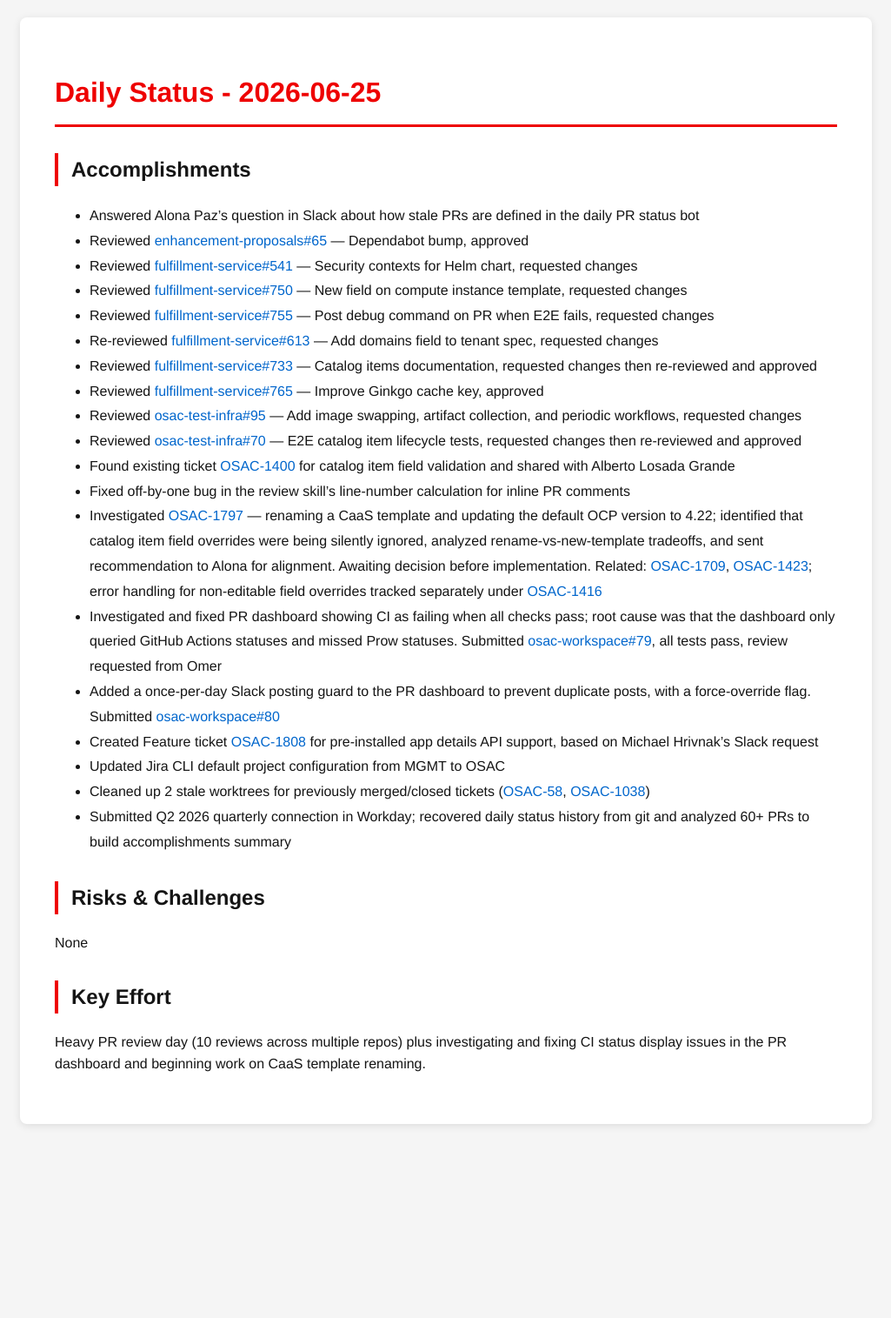
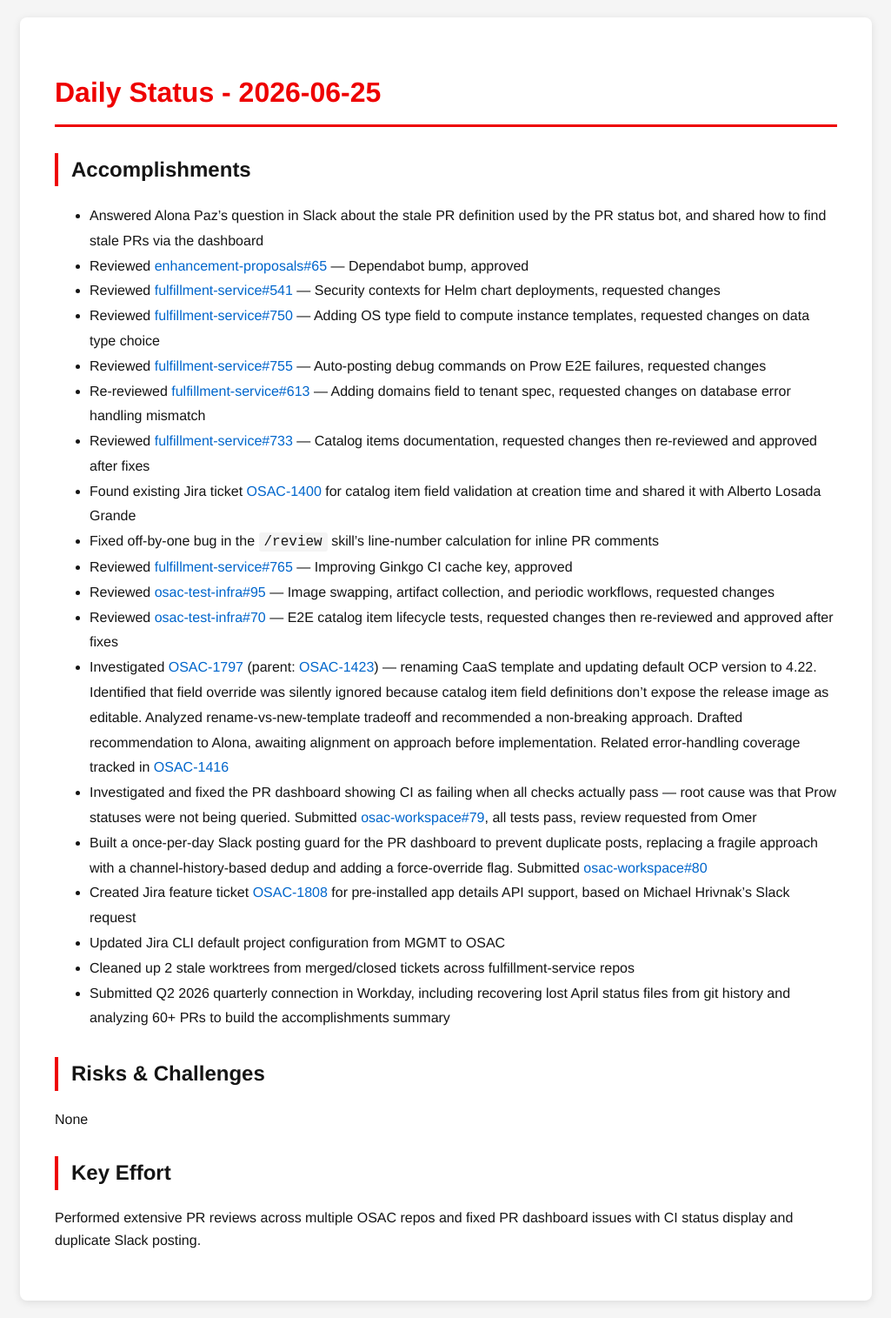
Before and after one commit to tzvatot/daily-status, a Jekyll site: the page built from 2026-06-25.md, in a window 1280 px wide. Shown: the whole page at 87% size, without its empty margins (127-1152 px from the left). Built offline with Jekyll 4.4.1, drawn with Linux system fonts in a browser that asks for light colours; before the commit the page ends 1312 px from its top, so only the background shows below that.

Commit message:
Daily status update - 2026-06-25

```diff
--- a/2026-06-25.md
+++ b/2026-06-25.md
@@ -7,28 +7,28 @@
 # Daily Status - 2026-06-25
 
 ## Accomplishments
-- Answered Alona Paz's question in Slack about how stale PRs are defined in the daily PR status bot
+- Answered Alona Paz's question in Slack about the stale PR definition used by the PR status bot, and shared how to find stale PRs via the dashboard
 - Reviewed [enhancement-proposals#65](https://github.com/osac-project/enhancement-proposals/pull/65) — Dependabot bump, approved
-- Reviewed [fulfillment-service#541](https://github.com/osac-project/fulfillment-service/pull/541) — Security contexts for Helm chart, requested changes
-- Reviewed [fulfillment-service#750](https://github.com/osac-project/fulfillment-service/pull/750) — New field on compute instance template, requested changes
-- Reviewed [fulfillment-service#755](https://github.com/osac-project/fulfillment-service/pull/755) — Post debug command on PR when E2E fails, requested changes
-- Re-reviewed [fulfillment-service#613](https://github.com/osac-project/fulfillment-service/pull/613) — Add domains field to tenant spec, requested changes
-- Reviewed [fulfillment-service#733](https://github.com/osac-project/fulfillment-service/pull/733) — Catalog items documentation, requested changes then re-reviewed and approved
-- Reviewed [fulfillment-service#765](https://github.com/osac-project/fulfillment-service/pull/765) — Improve Ginkgo cache key, approved
-- Reviewed [osac-test-infra#95](https://github.com/osac-project/osac-test-infra/pull/95) — Add image swapping, artifact collection, and periodic workflows, requested changes
-- Reviewed [osac-test-infra#70](https://github.com/osac-project/osac-test-infra/pull/70) — E2E catalog item lifecycle tests, requested changes then re-reviewed and approved
-- Found existing ticket [OSAC-1400](https://redhat.atlassian.net/browse/OSAC-1400) for catalog item field validation and shared with Alberto Losada Grande
-- Fixed off-by-one bug in the review skill's line-number calculation for inline PR comments
-- Investigated [OSAC-1797](https://redhat.atlassian.net/browse/OSAC-1797) — renaming a CaaS template and updating the default OCP version to 4.22; identified that catalog item field overrides were being silently ignored, analyzed rename-vs-new-template tradeoffs, and sent recommendation to Alona for alignment. Awaiting decision before implementation. Related: [OSAC-1709](https://redhat.atlassian.net/browse/OSAC-1709), [OSAC-1423](https://redhat.atlassian.net/browse/OSAC-1423); error handling for non-editable field overrides tracked separately under [OSAC-1416](https://redhat.atlassian.net/browse/OSAC-1416)
-- Investigated and fixed PR dashboard showing CI as failing when all checks pass; root cause was that the dashboard only queried GitHub Actions statuses and missed Prow statuses. Submitted [osac-workspace#79](https://github.com/osac-project/osac-workspace/pull/79), all tests pass, review requested from Omer
-- Added a once-per-day Slack posting guard to the PR dashboard to prevent duplicate posts, with a force-override flag. Submitted [osac-workspace#80](https://github.com/osac-project/osac-workspace/pull/80)
-- Created Feature ticket [OSAC-1808](https://redhat.atlassian.net/browse/OSAC-1808) for pre-installed app details API support, based on Michael Hrivnak's Slack request
+- Reviewed [fulfillment-service#541](https://github.com/osac-project/fulfillment-service/pull/541) — Security contexts for Helm chart deployments, requested changes
+- Reviewed [fulfillment-service#750](https://github.com/osac-project/fulfillment-service/pull/750) — Adding OS type field to compute instance templates, requested changes on data type choice
+- Reviewed [fulfillment-service#755](https://github.com/osac-project/fulfillment-service/pull/755) — Auto-posting debug commands on Prow E2E failures, requested changes
+- Re-reviewed [fulfillment-service#613](https://github.com/osac-project/fulfillment-service/pull/613) — Adding domains field to tenant spec, requested changes on database error handling mismatch
+- Reviewed [fulfillment-service#733](https://github.com/osac-project/fulfillment-service/pull/733) — Catalog items documentation, requested changes then re-reviewed and approved after fixes
+- Found existing Jira ticket [OSAC-1400](https://redhat.atlassian.net/browse/OSAC-1400) for catalog item field validation at creation time and shared it with Alberto Losada Grande
+- Fixed off-by-one bug in the `/review` skill's line-number calculation for inline PR comments
+- Reviewed [fulfillment-service#765](https://github.com/osac-project/fulfillment-service/pull/765) — Improving Ginkgo CI cache key, approved
+- Reviewed [osac-test-infra#95](https://github.com/osac-project/osac-test-infra/pull/95) — Image swapping, artifact collection, and periodic workflows, requested changes
+- Reviewed [osac-test-infra#70](https://github.com/osac-project/osac-test-infra/pull/70) — E2E catalog item lifecycle tests, requested changes then re-reviewed and approved after fixes
+- Investigated [OSAC-1797](https://redhat.atlassian.net/browse/OSAC-1797) (parent: [OSAC-1423](https://redhat.atlassian.net/browse/OSAC-1423)) — renaming CaaS template and updating default OCP version to 4.22. Identified that field override was silently ignored because catalog item field definitions don't expose the release image as editable. Analyzed rename-vs-new-template tradeoff and recommended a non-breaking approach. Drafted recommendation to Alona, awaiting alignment on approach before implementation. Related error-handling coverage tracked in [OSAC-1416](https://redhat.atlassian.net/browse/OSAC-1416)
+- Investigated and fixed the PR dashboard showing CI as failing when all checks actually pass — root cause was that Prow statuses were not being queried. Submitted [osac-workspace#79](https://github.com/osac-project/osac-workspace/pull/79), all tests pass, review requested from Omer
+- Built a once-per-day Slack posting guard for the PR dashboard to prevent duplicate posts, replacing a fragile approach with a channel-history-based dedup and adding a force-override flag. Submitted [osac-workspace#80](https://github.com/osac-project/osac-workspace/pull/80)
+- Created Jira feature ticket [OSAC-1808](https://redhat.atlassian.net/browse/OSAC-1808) for pre-installed app details API support, based on Michael Hrivnak's Slack request
 - Updated Jira CLI default project configuration from MGMT to OSAC
-- Cleaned up 2 stale worktrees for previously merged/closed tickets ([OSAC-58](https://redhat.atlassian.net/browse/OSAC-58), [OSAC-1038](https://redhat.atlassian.net/browse/OSAC-1038))
-- Submitted Q2 2026 quarterly connection in Workday; recovered daily status history from git and analyzed 60+ PRs to build accomplishments summary
+- Cleaned up 2 stale worktrees from merged/closed tickets across fulfillment-service repos
+- Submitted Q2 2026 quarterly connection in Workday, including recovering lost April status files from git history and analyzing 60+ PRs to build the accomplishments summary
 
 ## Risks & Challenges
 None
 
 ## Key Effort
-Heavy PR review day (10 reviews across multiple repos) plus investigating and fixing CI status display issues in the PR dashboard and beginning work on CaaS template renaming.
+Performed extensive PR reviews across multiple OSAC repos and fixed PR dashboard issues with CI status display and duplicate Slack posting.
```
